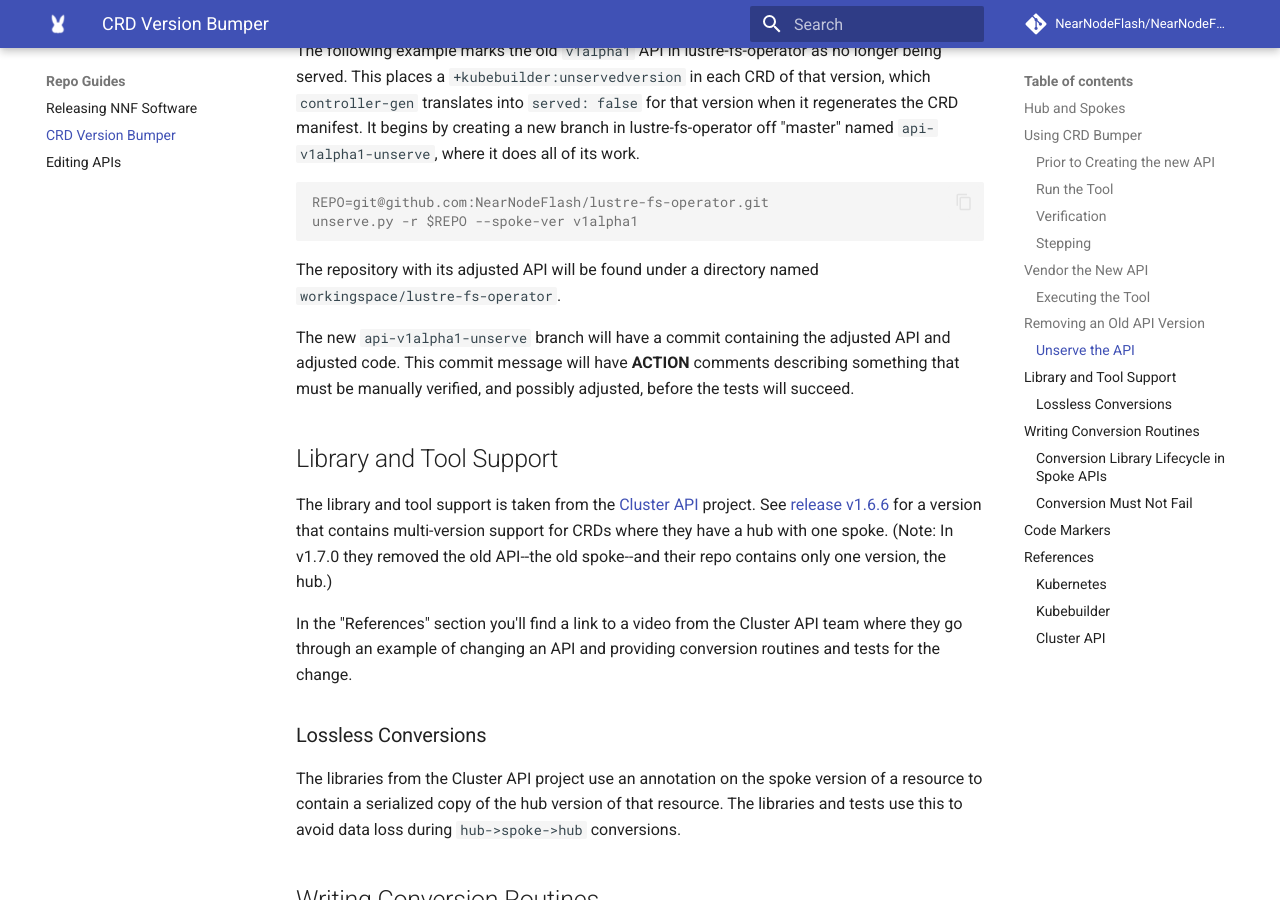
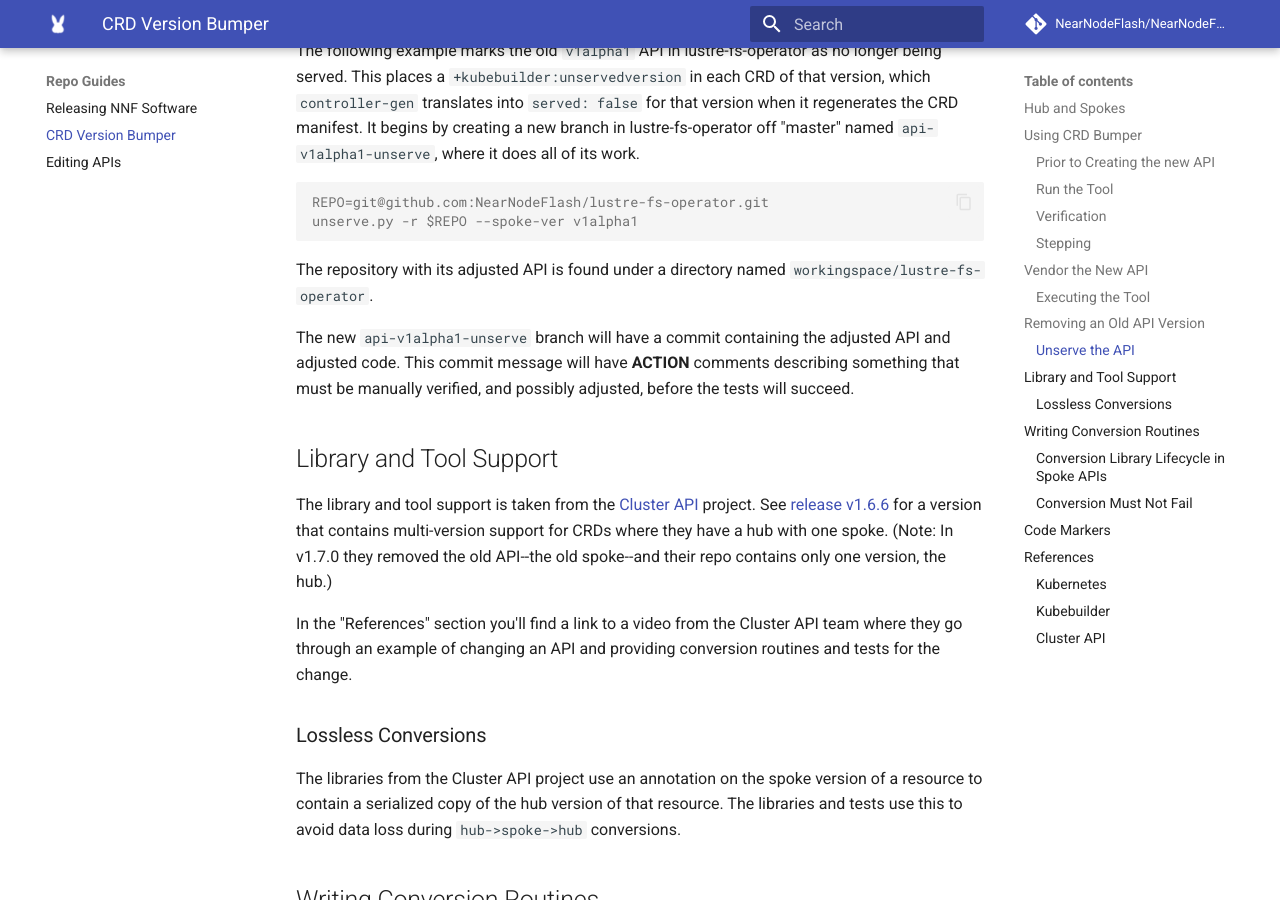
Before and after one commit to NearNodeFlash/NearNodeFlash.github.io, an MkDocs documentation site: the page built from docs/repo-guides/crd-bumper/readme.md, in a window 1280 px wide and 900 px high, scrolled down 2894 px. Built offline with MkDocs 1.6.1 and Material for MkDocs 9.7.7, drawn with Linux system fonts in a browser that asks for light colours; comment, search, counter and statistics services are not loaded; the version menu is left out.

Commit message:
Update docs/repo-guides/crd-bumper/readme.md
Co-authored-by: Tony Floeder <anthony.floeder@hpe.com>

````diff
--- a/docs/repo-guides/crd-bumper/readme.md
+++ b/docs/repo-guides/crd-bumper/readme.md
@@ -91,7 +91,7 @@ REPO=git@github.com:NearNodeFlash/lustre-fs-operator.git
 unserve.py -r $REPO --spoke-ver v1alpha1
 ```
 
-The repository with its adjusted API will be found under a directory named `workingspace/lustre-fs-operator`.
+The repository with its adjusted API is found under a directory named `workingspace/lustre-fs-operator`.
 
 The new `api-v1alpha1-unserve` branch will have a commit containing the adjusted API and adjusted code. This commit message will have **ACTION** comments describing something that must be manually verified, and possibly adjusted, before the tests will succeed.
 
````
